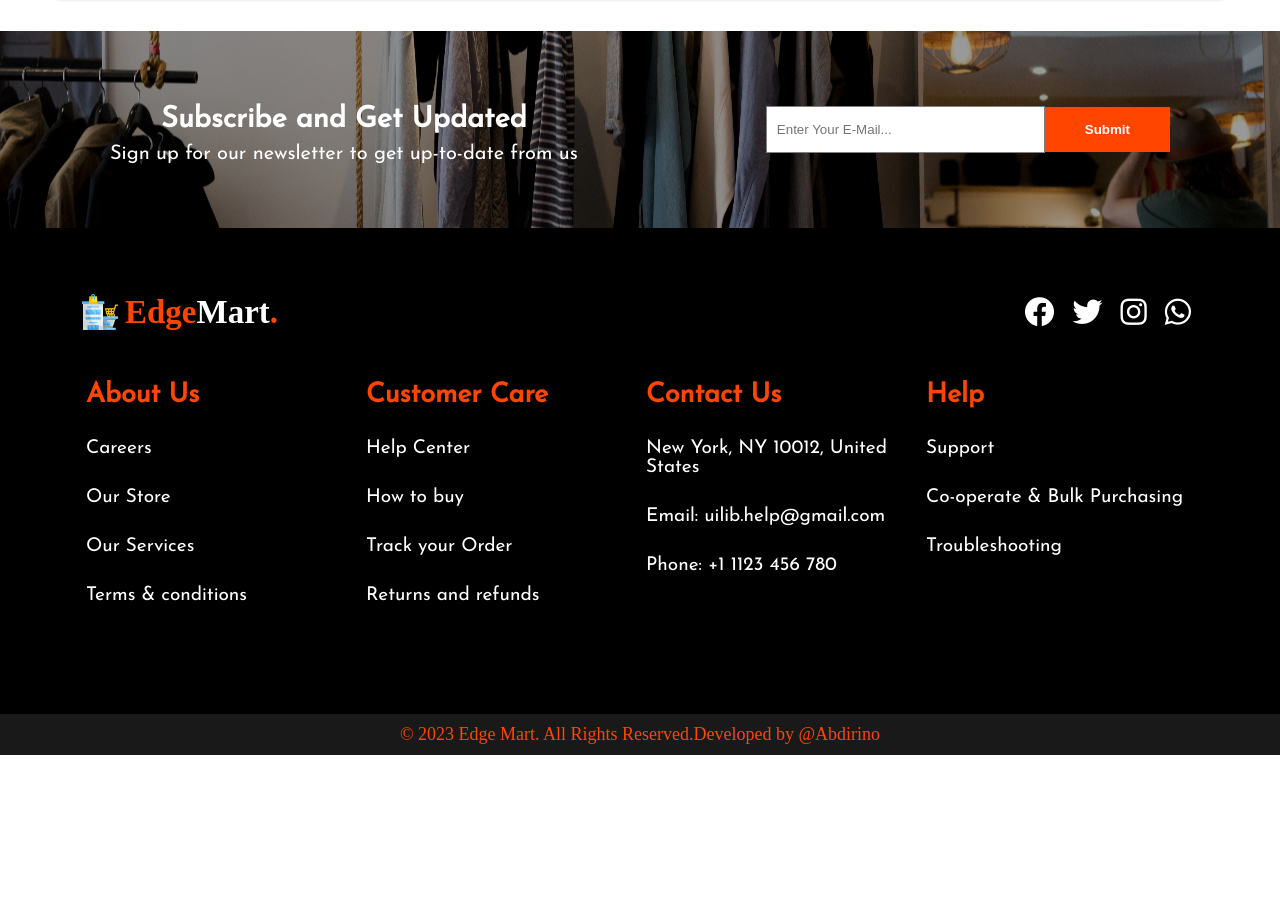
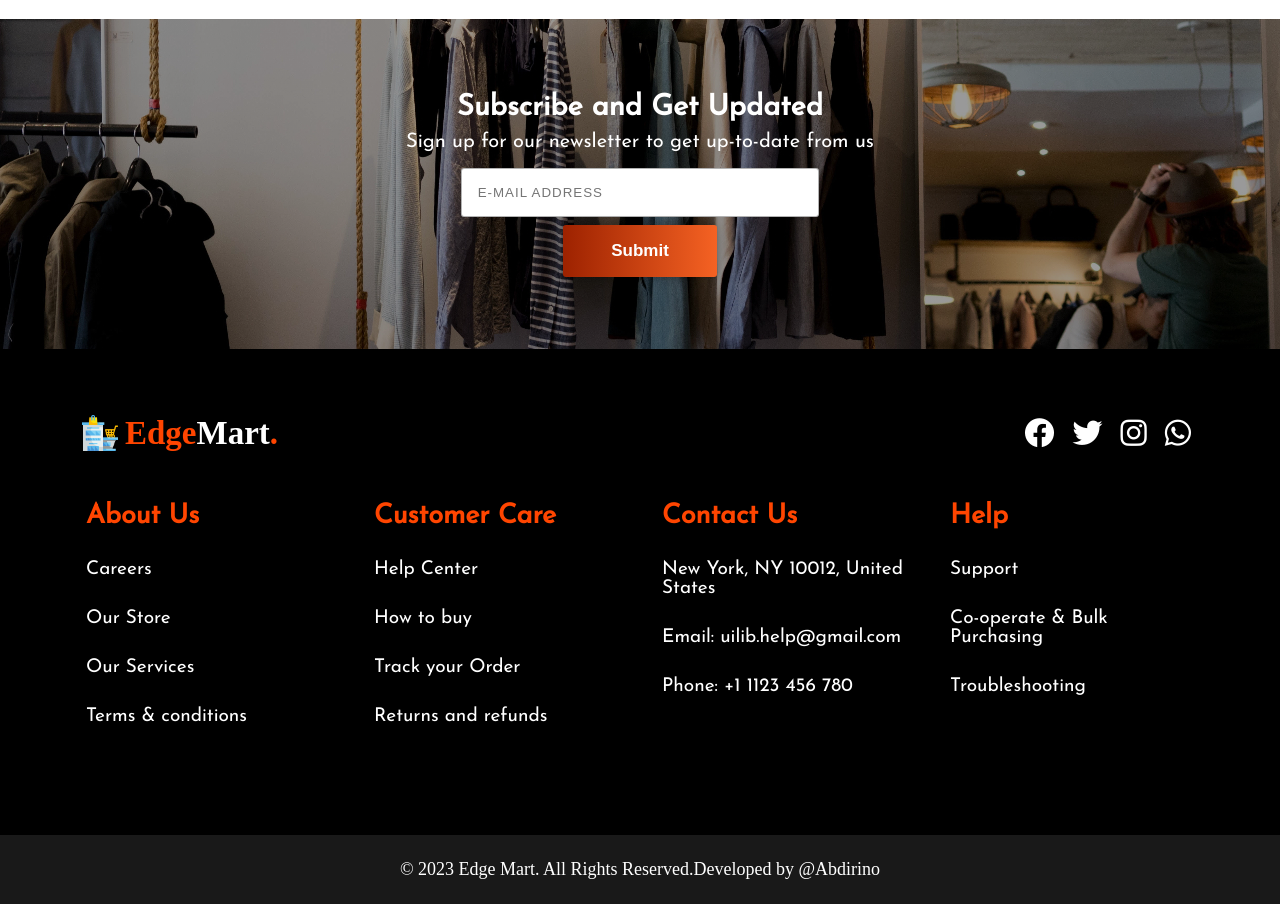
Before and after one commit to Abdirino/EdgeMart-E-Commerce, a React (Create React App) app: page / in a window 1280 px wide. Shown: the part 1352-2256 px from the top of the page. Before the commit the page ends 2107 px from the top, so only its background shows below. Built offline with nearby package versions, Linux system fonts and the light colour scheme; a web font is replaced by a local one.

Commit message:
footer and newsletter fix

```diff
--- a/src/App.css
+++ b/src/App.css
@@ -20,9 +20,7 @@
   width: fit-content;
   font-size: 17px;
   padding: 1rem 3rem;
-  margin: 10px;
-  font-weight: 500;
-  /* background: orangered; */
+  margin: 8px;
   background: linear-gradient(90deg, rgb(157, 34, 0) 0%, rgb(245, 98, 35) 100%);
   color: #000;
   font-weight: 900;
@@ -30,7 +28,7 @@
   position: relative;
   overflow: hidden;
   border-radius: 3px;
-  box-shadow: 0 0 21px #7f7f7f;
+  box-shadow: 0 0 11px rgba(0, 0, 0, 0.3);
   transition: 0.2s;
   cursor: pointer;
 }
--- a/src/Components/Footer/footer.css
+++ b/src/Components/Footer/footer.css
@@ -45,6 +45,7 @@
     display: grid;
     grid-template-columns: repeat(auto-fit, minmax(200px, 1fr));
     padding: 30px 0;
+    gap: 2rem;
 }
 .l h2{
     padding: 20px 0 15px 6px;
@@ -61,11 +62,17 @@
  }
 .copy-write{
     background: rgba(0, 0, 0, 0.9);
-    color: orangered;
+    color: white;
     display: flex;
     justify-content: center;
     align-items: center;
     text-align: center;
-    padding: 10px;
+    padding: 1.5rem;
     font-size: 18px;
 }
+
+@media(max-width: 990px){
+    .footer{
+        padding: 4rem 1rem;
+    }
+}
--- a/src/Components/HomeSlider/HSlider.css
+++ b/src/Components/HomeSlider/HSlider.css
@@ -14,18 +14,16 @@
 .h-slider {
   /* height: 92vh; */
   display: flex;
-  padding:  2.5rem 5rem 1rem 5rem;
+  padding: 2.5rem 5rem 1rem 5rem;
   justify-content: center;
   align-items: center;
   gap: 2.5rem;
 }
 .h-details {
   display: flex;
-  justify-content: center;
-  align-items: center;
   flex: 1 1 400px;
   flex-direction: column;
-  text-align: center;
+  text-align: start;
 }
 .h-details h1 {
   font-size: 37px;
@@ -51,8 +49,9 @@
   display: flex;
   flex: 1 1 400px;
 }
-.h-image img{
-  width: 82%; height: 82%;
+.h-image img {
+  width: 82%;
+  height: 82%;
   object-fit: cover;
 }
 
@@ -76,20 +75,26 @@
     justify-content: center;
     align-items: center;
   }
+  .h-details {
+    display: flex;
+    justify-content: center;
+    align-items: center;
+    text-align: center;
+  }
 }
 @media (max-width: 490px) {
-  .h-details h1{
+  .h-details h1 {
     font-size: 42px;
   }
-  .h-details p{
+  .h-details p {
     font-size: 19px;
   }
 }
-@media(min-width:1650px){
-  .h-details h1{
+@media (min-width: 1650px) {
+  .h-details h1 {
     font-size: 68px;
   }
-  .h-slider{
+  .h-slider {
     max-width: 70%;
     margin-left: 20rem;
   }
@@ -102,5 +107,5 @@
 }
 
 .slick-dots li button:before {
-    font-size: 20px !important;
+  font-size: 20px !important;
 }
--- a/src/Components/NewsLetter/News.jsx
+++ b/src/Components/NewsLetter/News.jsx
@@ -10,8 +10,8 @@ const News = () => {
           <p>Sign up for our newsletter to get up-to-date from us</p>
         </div>
         <div className="n-input">
-            <input type="text" placeholder="Enter Your E-Mail..." />
-            <button>Submit</button>
+            <input type="text" placeholder="E-Mail Address" />
+            <button className="button">Submit</button>
         </div>
       </div>
     </>
--- a/src/Components/NewsLetter/news.css
+++ b/src/Components/NewsLetter/news.css
@@ -8,8 +8,10 @@
 }
 .news {
   display: flex;
+  justify-content: center;
   align-items: center;
-  justify-content: space-around;
+  flex-direction: column;
+  gap: 1rem;
   background: linear-gradient(to right,rgba(0, 0, 0, 0.4), rgba(0, 0, 0, 0.4)),url(../../images/Offer\ img.jpg);
   background-position: center;
   background-repeat: no-repeat;
@@ -28,25 +30,31 @@
   color: white;
   font-size: 20px;
 }
+.n-input{
+  display: flex;
+  flex-direction: column;
+  justify-content: center;
+  align-items: center;
+}
 .n-input input {
-  padding: 15px 90px 15px 10px;
-  border: 0.8px solid grey;
+  width: 170%;
+  padding: 1rem;
+  border-radius: 3px;
+  letter-spacing: 1px;
+  border: 0.8px solid rgba(0, 0, 0, 0.3);
+  text-transform: uppercase;
 }
-.n-input button {
-  padding: 15px 40px;
+.n-input .button {
   border: none;
   cursor: pointer;
-  background: orangered;
-  color: white;
-  font-weight: bold;
+  background: linear-gradient(90deg, rgb(157, 34, 0) 0%, rgb(245, 98, 35) 100%);
+  color: #000;
+  font-weight: 900;
+  color: white !important;
+
 }
 @media (max-width: 990px) {
   .news {
     flex-wrap: wrap;
-    gap: 35px;
-  }
-  .n-input input {
-    padding: 15px 40px 15px 10px;
-    border: 0.8px solid grey;
   }
 }
--- a/src/Components/Offers/offers.css
+++ b/src/Components/Offers/offers.css
@@ -1,24 +1,25 @@
-@import url('https://fonts.googleapis.com/css2?family=Josefin+Sans&display=swap');
-*{
-    margin: 0; padding: 0;
+@import url("https://fonts.googleapis.com/css2?family=Josefin+Sans&display=swap");
+* {
+  margin: 0;
+  padding: 0;
   box-sizing: border-box;
   transition: 0.4s ease;
 }
-.offers{
+.offers {
   padding: 2rem 3.6rem;
-    font-family: 'Josefin Sans', sans-serif;
+  font-family: "Josefin Sans", sans-serif;
   display: flex;
   justify-content: center;
   align-items: center;
   text-align: center;
 }
-.offer-details{
+.offer-details {
   display: flex;
   justify-content: center;
   align-items: center;
   box-shadow: 0 0 3px rgba(0, 0, 0, 0.3);
 }
-.offer-details .offer{
+.offer-details .offer {
   padding: 15px 10px;
   display: flex;
   align-items: center;
@@ -29,23 +30,26 @@
   text-align: center;
   cursor: pointer;
 }
-.offer-details .offer .o-detail{
+.offer-details .offer .o-detail {
   text-align: start;
 }
-.offer .o-icon i{
+.offer .o-icon i {
   font-size: 40px;
   color: orangered;
 }
-.o-detail h3{
+.o-detail h3 {
   font-size: 18px;
   padding: 8px 0;
 }
-.o-detail p{
+.o-detail p {
   /* font-size: 15px; */
   color: grey;
 }
-@media (max-width: 950px){
-    .offer-details{
+@media (max-width: 950px) {
+  .offers {
+    padding: 2rem 0.6rem;
+  }
+  .offer-details {
     flex-wrap: wrap;
   }
 }
```
Lines whose indentation alone changed are shown as unchanged.
